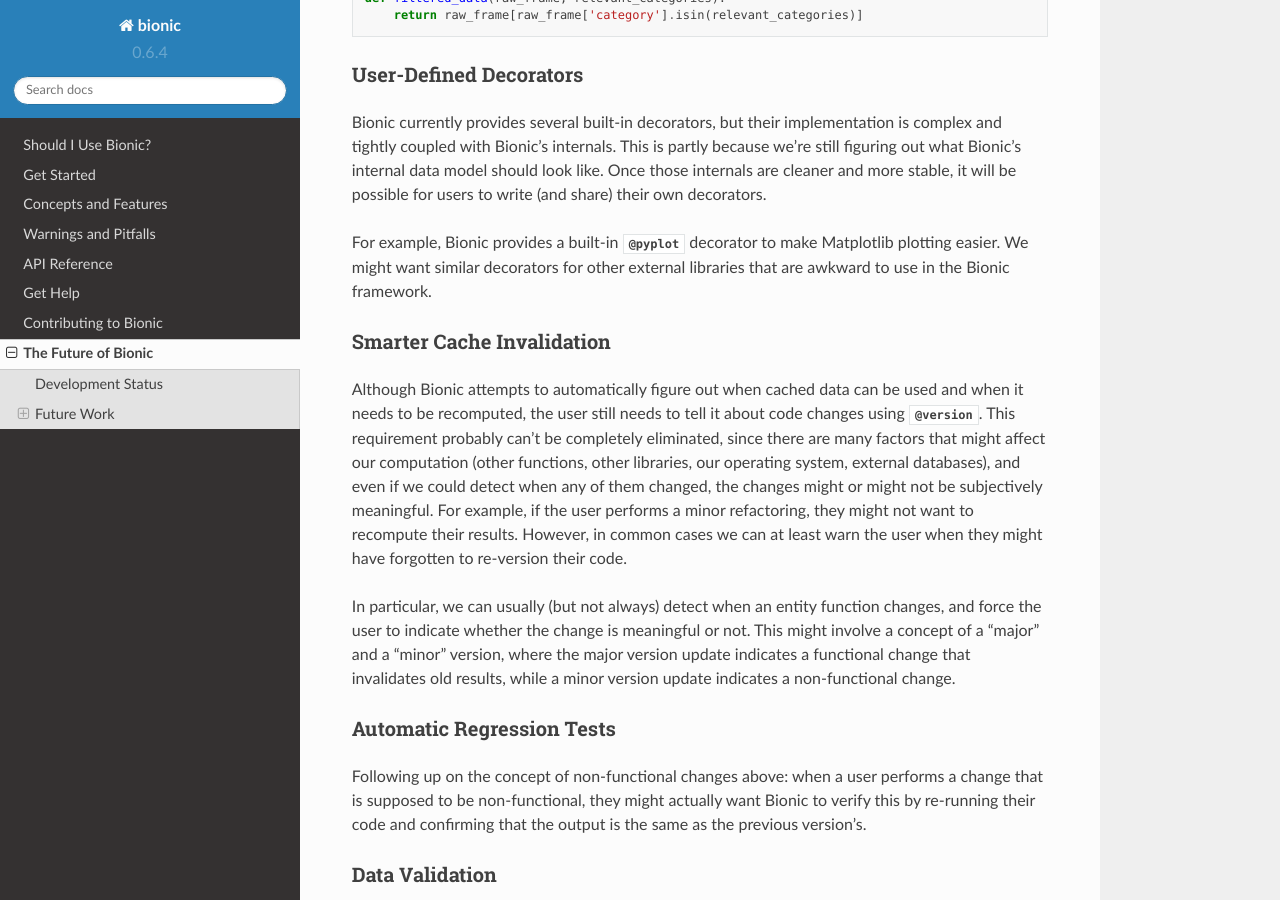
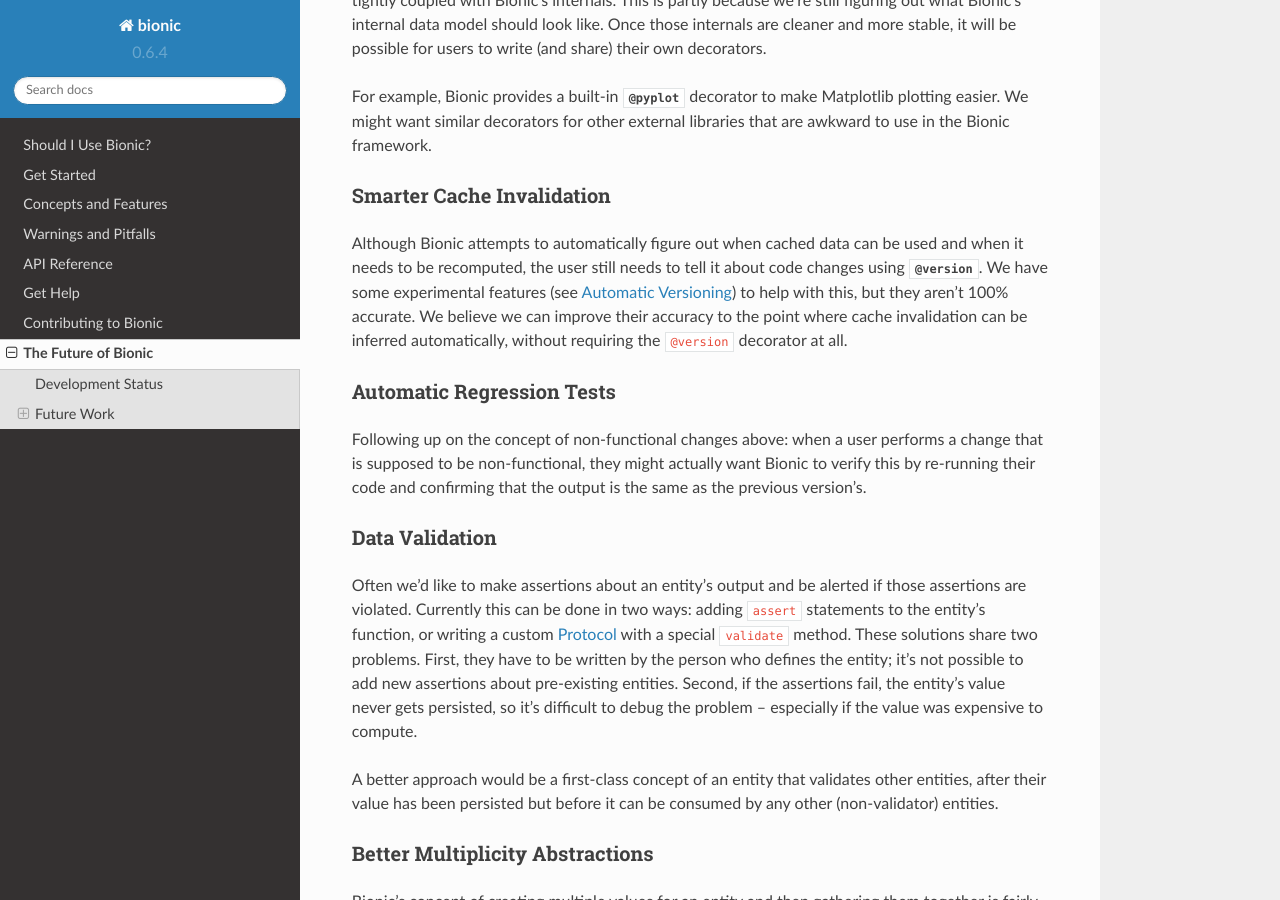
Before and after one commit to square/bionic, a Sphinx documentation site: the page built from docs/future.rst, in a window 1280 px wide and 900 px high, scrolled down 1312 px. Built offline with Sphinx 7.4.7 and the Read the Docs theme 2.0.0, drawn with Linux system fonts in a browser that asks for light colours; some of the changed text lies outside the part shown.

Commit message:
Update "Future of Bionic" section

```diff
--- a/docs/future.rst
+++ b/docs/future.rst
@@ -25,13 +25,6 @@
 Similar to the above: Bionic will eventually be able to dispatch jobs to other
 machines (such as a cloud-based compute cluster) to achieve even more
 parallelization.
-
-Flow Merging and Nesting
-........................
-
-Bionic will provide better APIs to combine multiple flows into one, or to nest
-one flow inside another with its own namespace.  This should enable the
-construction of more complex and/or more reusable flows.
 
 Direct Access to Persisted Files
 ................................
@@ -85,20 +78,11 @@
 
 Although Bionic attempts to automatically figure out when cached data can be
 used and when it needs to be recomputed, the user still needs to tell it about
-code changes using :func:`@version <bionic.version>`.  This requirement
-probably can't be completely eliminated, since there are many factors that
-might affect our computation (other functions, other libraries, our operating
-system, external databases), and even if we could detect when any of them
-changed, the changes might or might not be subjectively meaningful.  For
-example, if the user performs a minor refactoring, they might not want to
-recompute their results.  However, in common cases we can at least warn the
-user when they might have forgotten to re-version their code.
-
-In particular, we can usually (but not always) detect when an entity function
-changes, and force the user to indicate whether the change is meaningful or
-not.  This might involve a concept of a "major" and a "minor" version, where
-the major version update indicates a functional change that invalidates old
-results, while a minor version update indicates a non-functional change.
+code changes using :func:`@version <bionic.version>`.  We have some experimental
+features (see :ref:`automatic-versioning`) to help with this, but they aren't
+100% accurate. We believe we can improve their accuracy to the point where
+cache invalidation can be inferred automatically, without requiring the
+``@version`` decorator at all.
 
 Automatic Regression Tests
 ..........................
```
